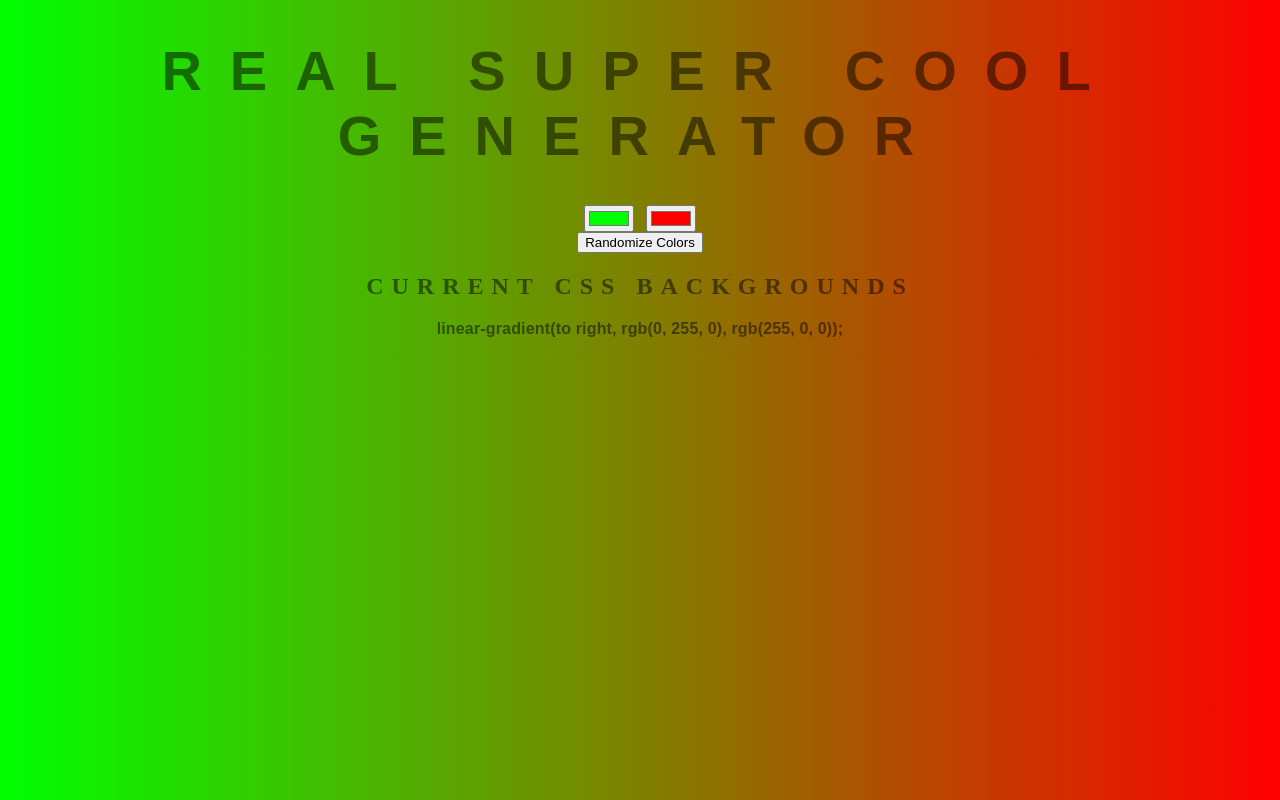
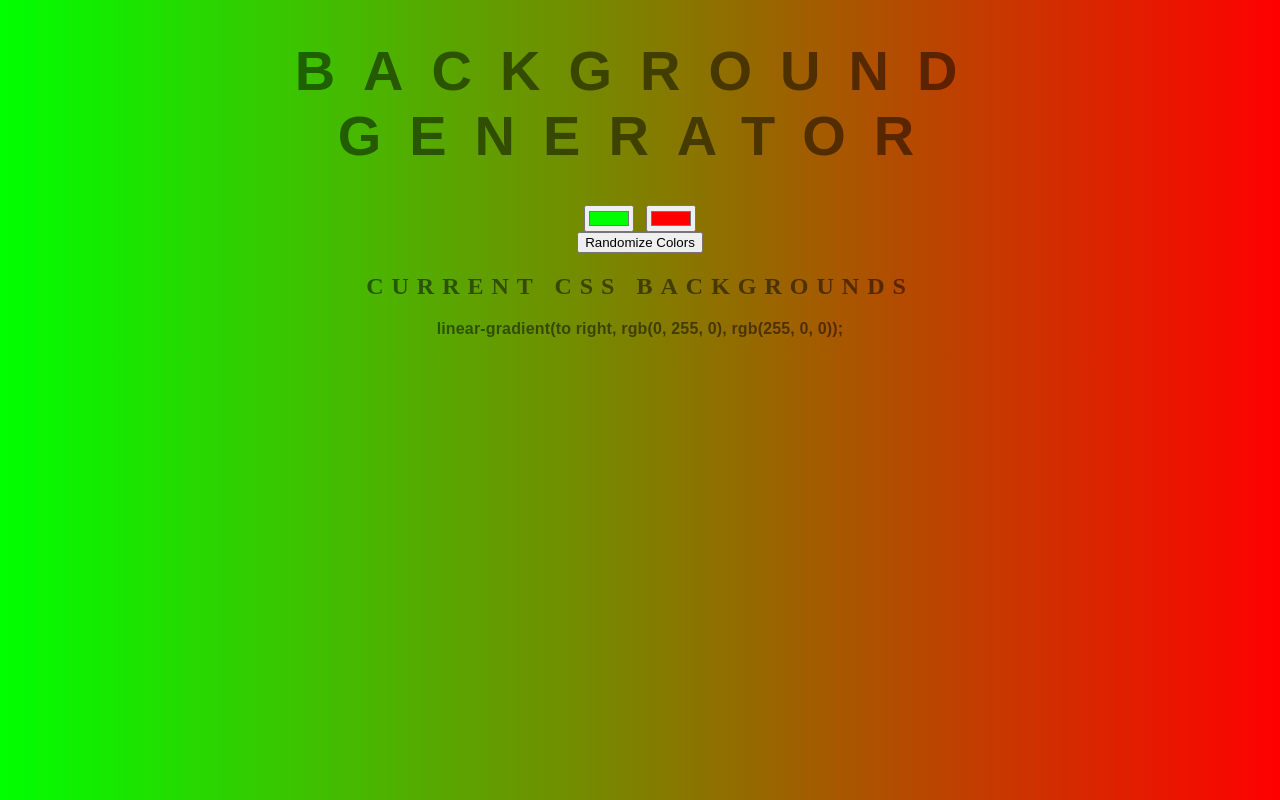
Before and after one commit to TNTEMPLET/background-generator, a plain HTML site: page index.html in a window 1280 px wide. Drawn offline with Linux system fonts and the light colour scheme.

Commit message:
reverted to original title

```diff
--- a/index.html
+++ b/index.html
@@ -7,7 +7,7 @@
 	<link rel="stylesheet" type="text/css" href="style.css">
 </head>
 <body id='gradient'>
-	<h1>Real Super Cool Generator</h1>
+	<h1>Background Generator</h1>
 	<input type="color" class="color1" name="color1" value="#00ff00">
 	<input type="color" class="color2" name="color2" value="#ff0000"><br>
 	<button id='random-colors'>Randomize Colors</button>
```
